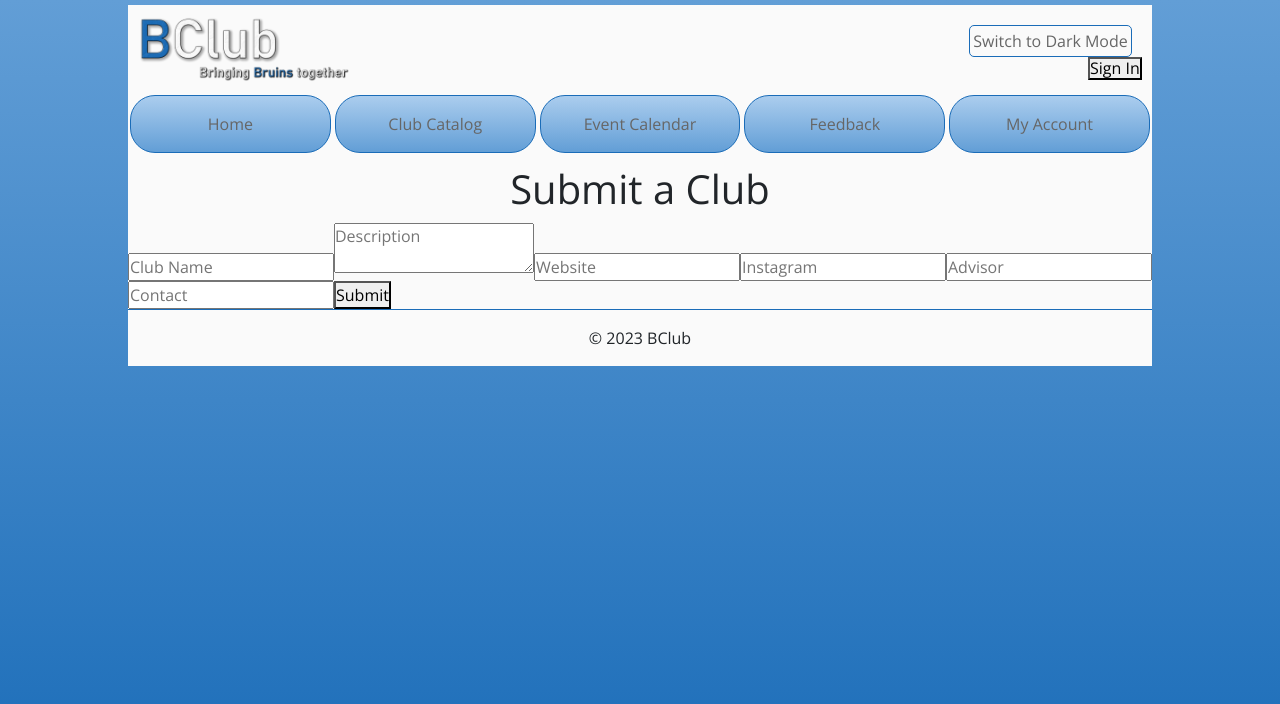
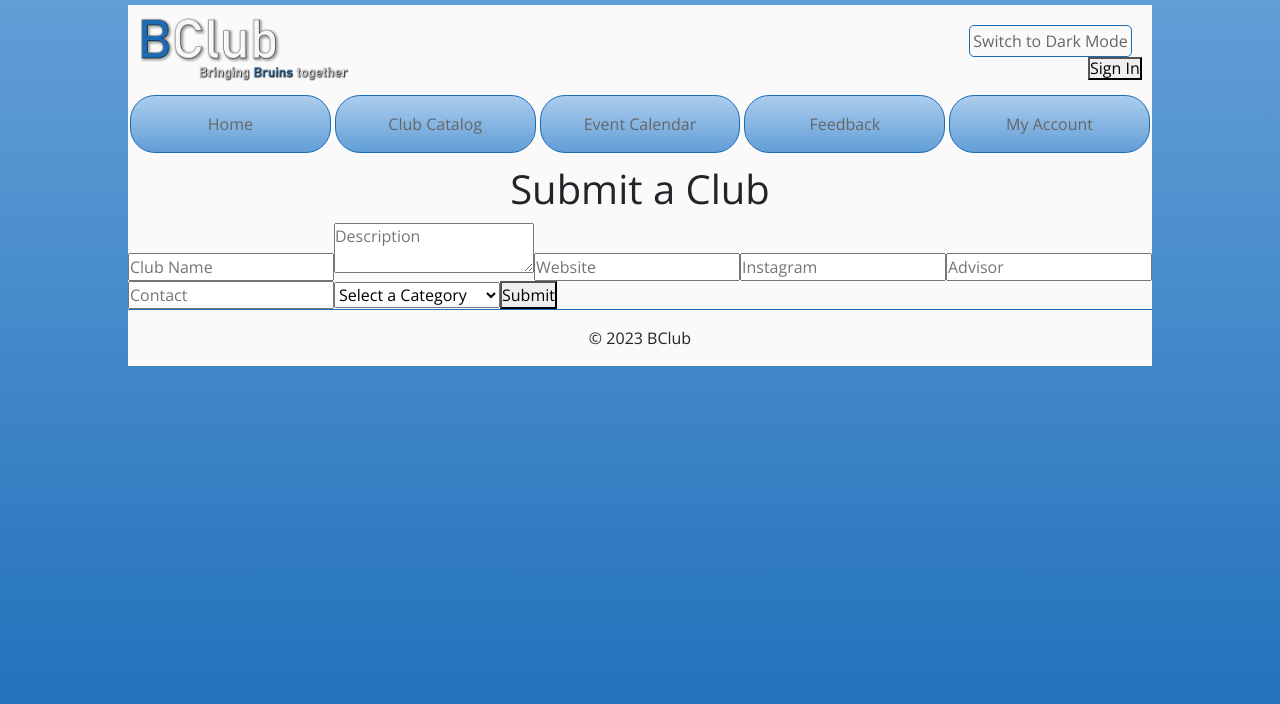
Before and after one commit to tylerdtran/BClub, a React (Create React App) app in the folder frontend/: page /clubsform in a window 1280 px wide. Shown: the top 704 px of the page. Built offline with nearby package versions, Linux system fonts and the light colour scheme; no server answers; the HTML template or start-up script is replaced by a standard one.

Commit message:
Added categories to Club Form

```diff
--- a/frontend/src/ClubsForm.js
+++ b/frontend/src/ClubsForm.js
@@ -9,6 +9,7 @@ export default function ClubsForm() {
     const [instagram, setInstagram] = useState("");
     const [advisor, setAdvisor] = useState("");
     const [contact, setContact] = useState("");
+    const [category, setCategory] = useState("");
 
     const clubForm = (e) => {
       e.preventDefault();
@@ -22,6 +23,7 @@ export default function ClubsForm() {
         instagram: instagram,
         advisor: advisor,
         contact: contact,
+        category: category
       })
       .catch((error) => {
         console.log(error);
@@ -37,6 +39,17 @@ export default function ClubsForm() {
             <input type="text" placeholder="Instagram" value={instagram} onChange={(e) => setInstagram(e.target.value)}></input>
             <input type="text" placeholder="Advisor" value={advisor} onChange={(e) => setAdvisor(e.target.value)}></input>
             <input type="text" placeholder="Contact" value={contact} onChange={(e) => setContact(e.target.value)}></input>
+            <select value={category} onChange={(e) => setCategory(e.target.value)}>
+                <option value="" disabled selected>Select a Category</option>
+                <option value="academic">Academic</option>
+                <option value="arts">Arts</option>
+                <option value="career">Career</option>
+                <option value="community service">Community Service</option>
+                <option value="cultural">Cultural</option>
+                <option value="techological">Technological</option>
+                <option value="recreational">Recreational</option>
+                <option value="other">Other</option>
+            </select>
             <button type="submit">Submit</button>
         </form>
         </div>
```
